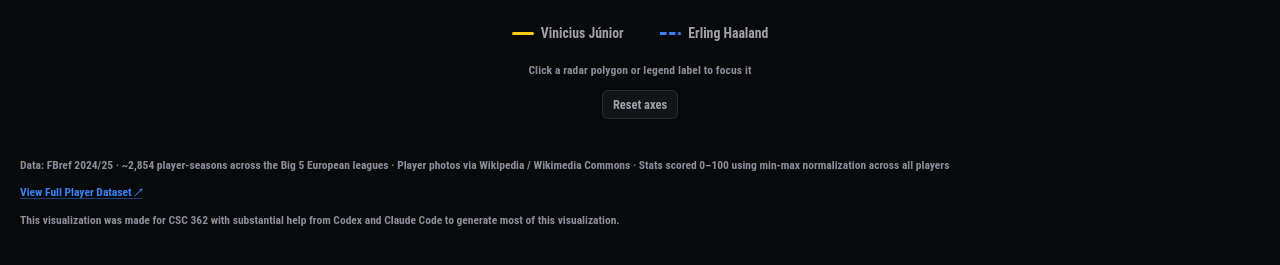
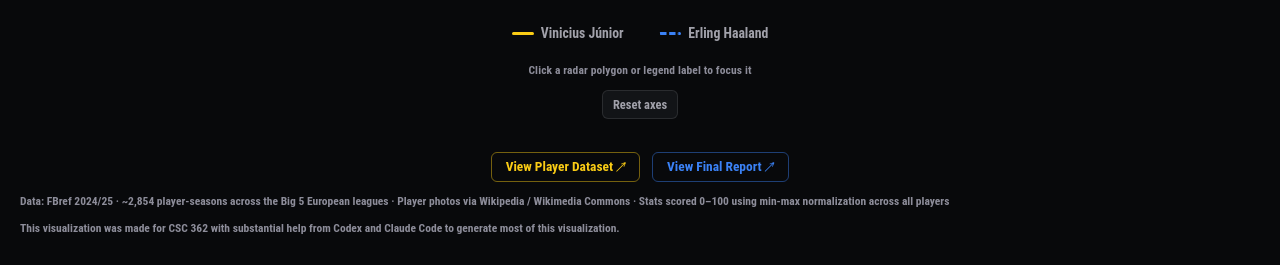
Before and after one commit to eliejerjees/data-viz-final, a website: page docs/index.html in a window 1280 px wide. Shown: the part 1034-1299 px from the top of the page. Drawn offline with nearby package versions, Linux system fonts and the light colour scheme; no server answers.

Commit message:
added report

```diff
--- a/docs/index.html
+++ b/docs/index.html
@@ -262,15 +262,22 @@
   </main>
 
   <footer class="app-footer">
-    <p>
-      Data: FBref 2024/25 · ~2,854 player-seasons across the Big 5 European leagues · Player photos via Wikipedia / Wikimedia Commons · Stats scored 0–100 using min-max normalization across all players
-    </p>
-    <p>
+    <div class="footer-links">
       <a
         href="playersdata.html"
         class="dataset-link"
         aria-label="View full Europe Top 5 Leagues player data in tabular format"
-      >View Full Player Dataset ↗</a>
+      >View Player Dataset ↗</a>
+      <a
+        href="https://docs.google.com/document/d/11GDKp80wMmwjCw2U9MChJYD2bxgkYh6j7kIRVKbuMx8/edit?usp=sharing"
+        class="report-link"
+        target="_blank"
+        rel="noopener noreferrer"
+        aria-label="Open the final project report (opens in a new tab)"
+      >View Final Report ↗</a>
+    </div>
+    <p>
+      Data: FBref 2024/25 · ~2,854 player-seasons across the Big 5 European leagues · Player photos via Wikipedia / Wikimedia Commons · Stats scored 0–100 using min-max normalization across all players
     </p>
     <p>
       This visualization was made for CSC 362 with substantial help from Codex and Claude Code to generate most of this visualization.
--- a/docs/styles.css
+++ b/docs/styles.css
@@ -740,21 +740,39 @@ input {
 .dataset-cta a:hover { color: #93c5fd; }
 .dataset-cta a:focus-visible { outline: 2px solid rgba(250, 204, 21, 0.74); outline-offset: 2px; }
 
-.dataset-link {
-  color: var(--player-b);
-  font-weight: 700;
-  text-decoration: underline;
-  text-decoration-color: rgba(59, 130, 246, 0.45);
-  text-underline-offset: 2px;
-  transition: color 140ms ease, text-decoration-color 140ms ease;
+.footer-links {
+  display: flex;
+  justify-content: center;
+  gap: 0.75rem;
+  flex-wrap: wrap;
+  margin: 0.35rem 0;
 }
 
-.dataset-link:hover {
-  color: #93c5fd;
-  text-decoration-color: rgba(147, 197, 253, 0.6);
+.dataset-link,
+.report-link {
+  display: inline-block;
+  padding: 0.3rem 0.85rem;
+  border-radius: var(--radius-sm);
+  font-weight: 700;
+  font-size: 0.84rem;
+  text-decoration: none;
+  transition: background 150ms, color 150ms;
 }
 
-.dataset-link:focus-visible {
+.dataset-link {
+  color: var(--player-a);
+  border: 1px solid rgba(250, 204, 21, 0.45);
+}
+.dataset-link:hover { background: rgba(250, 204, 21, 0.08); color: #fde68a; }
+
+.report-link {
+  color: var(--player-b);
+  border: 1px solid rgba(59, 130, 246, 0.45);
+}
+.report-link:hover { background: rgba(59, 130, 246, 0.10); color: #93c5fd; }
+
+.dataset-link:focus-visible,
+.report-link:focus-visible {
   outline: 2px solid rgba(250, 204, 21, 0.74);
   outline-offset: 2px;
   border-radius: 2px;
```
